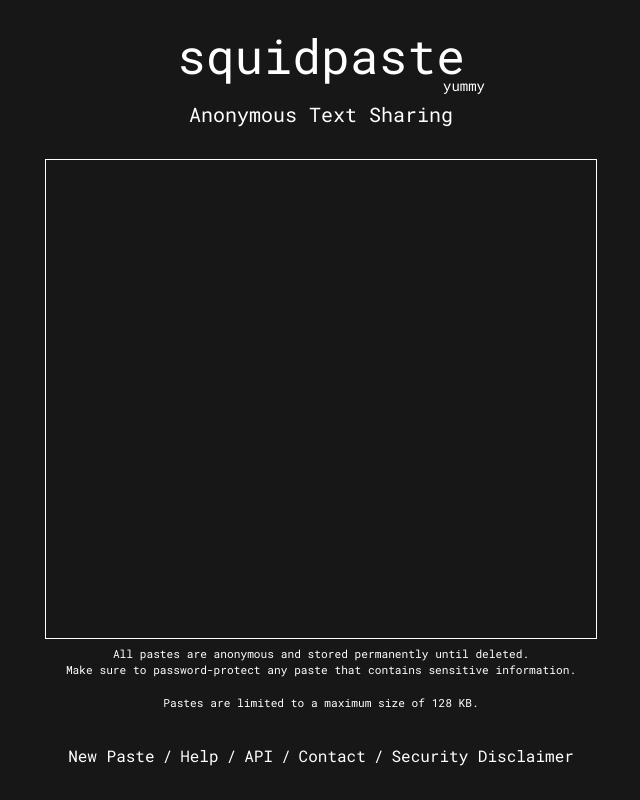
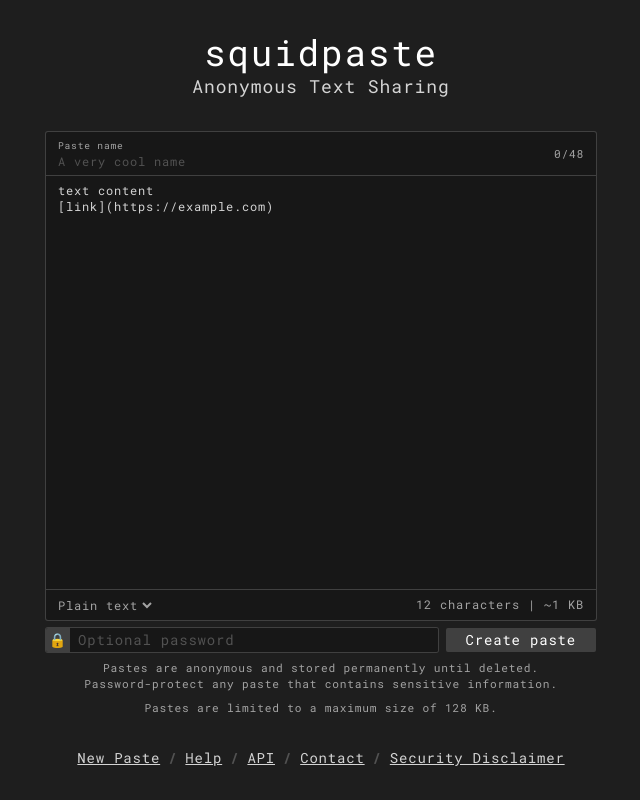
Before and after one commit to zaneshaw/squidpaste, a Vue app: page / in a window 1280 px wide. Shown: the whole page, without its empty margins (319-959 px from the left). Built offline with nearby package versions, Linux system fonts and the light colour scheme.

Commit message:
Add landing page

```diff
--- a/src/App.vue
+++ b/src/App.vue
@@ -1,34 +1,66 @@
-<script setup lang="ts"></script>
+<script setup lang="ts">
+import { ref } from "vue";
+
+const abc = ref("");
+</script>
 
 <template>
 	<div class="mx-auto flex h-screen w-[550px] flex-col gap-8 py-8 text-center">
-		<div class="flex flex-col gap-5">
-			<div class="relative mx-auto flex w-fit flex-col">
-				<h1>squidpaste</h1>
-				<span class="absolute -bottom-4 -right-5 text-sm">yummy</span>
-			</div>
+		<div class="flex flex-col">
+			<h1>squidpaste</h1>
 			<h2>Anonymous Text Sharing</h2>
 		</div>
 		<div class="flex grow flex-col gap-2">
-			<div class="grow ring-1 ring-white"></div>
-			<div class="flex flex-col gap-4 text-[0.7rem]">
+			<div class="flex grow flex-col overflow-hidden rounded-sm bg-neutral-900 text-left ring-1 ring-neutral-700">
+				<label for="paste-title" class="text-3xs relative flex cursor-text flex-col border-b border-neutral-700 px-3 py-1.5 text-neutral-400">
+					<span>Paste name</span>
+					<input
+						type="text"
+						maxlength="48"
+						id="paste-title"
+						placeholder="A very cool name"
+						v-model="abc"
+						class="w-full grow bg-transparent text-xs text-neutral-300 outline-none"
+					/>
+					<span class="text-2xs pointer-events-none absolute right-3 top-1/2 -translate-y-1/2">{{ abc.length }}/48</span>
+				</label>
+				<textarea class="h-full w-full grow resize-none bg-transparent px-3 py-1.5 text-xs outline-none">text content&#10;[link](https://example.com)</textarea>
+				<div class="flex justify-between border-t border-neutral-700 px-3 py-1.5 text-xs text-neutral-400">
+					<select class="-ml-1 bg-transparent outline-none [&>*]:bg-neutral-900">
+						<option>Plain text</option>
+						<option>C</option>
+						<option>C++</option>
+						<option>C#</option>
+						<option>JavaScript</option>
+					</select>
+					<span>12 characters | ~1 KB</span>
+				</div>
+			</div>
+			<div class="flex gap-2">
+				<div class="flex grow overflow-hidden rounded-sm ring-1 ring-neutral-700">
+					<div class="flex aspect-square h-full items-center justify-center bg-neutral-700 text-sm">🔒</div>
+					<input type="password" placeholder="Optional password" maxlength="32" class="grow bg-neutral-900 px-2 text-sm outline-none" />
+				</div>
+				<button class="rounded-sm bg-neutral-700 px-5 py-0.5 text-sm text-white transition-colors duration-75 hover:bg-neutral-600">Create paste</button>
+			</div>
+			<div class="text-2xs flex flex-col gap-2 text-neutral-400">
 				<div>
-					<p>All pastes are anonymous and stored permanently until deleted.</p>
-					<p>Make sure to password-protect any paste that contains sensitive information.</p>
+					<p>Pastes are anonymous and stored permanently until deleted.</p>
+					<p>Password-protect any paste that contains sensitive information.</p>
 				</div>
 				<p>Pastes are limited to a maximum size of 128 KB.</p>
 			</div>
 		</div>
-		<div class="flex justify-center gap-2">
-			<a href="">New Paste</a>
+		<div class="flex justify-center gap-2 text-sm [&>span]:font-bold [&>span]:text-neutral-600">
+			<a href="/">New Paste</a>
 			<span>/</span>
-			<a href="">Help</a>
+			<a href="/help">Help</a>
 			<span>/</span>
-			<a href="">API</a>
+			<a href="/help#api">API</a>
 			<span>/</span>
-			<a href="">Contact</a>
+			<a href="/contact">Contact</a>
 			<span>/</span>
-			<a href="">Security Disclaimer</a>
+			<a href="/security">Security Disclaimer</a>
 		</div>
 	</div>
 </template>
--- a/src/style.postcss
+++ b/src/style.postcss
@@ -4,14 +4,22 @@
 
 @layer base {
 	html {
-		@apply bg-neutral-900 font-mono text-white;
+		@apply bg-[#1e1e1e] font-mono tracking-wider text-neutral-300;
 	}
 
 	h1 {
-		@apply text-5xl;
+		@apply text-4xl tracking-wider text-white;
 	}
 
 	h2 {
-		@apply text-xl;
+		@apply text-lg tracking-wider;
+	}
+
+	a {
+		@apply underline;
+	}
+
+	input::placeholder {
+		@apply text-neutral-600;
 	}
 }
--- a/tailwind.config.js
+++ b/tailwind.config.js
@@ -2,9 +2,13 @@
 export default {
 	content: ["./src/**/*.{html,js,vue,ts}"],
 	theme: {
+		fontFamily: {
+			mono: ['"Roboto Mono"', "mono"]
+		},
 		extend: {
-			fontFamily: {
-				mono: ['"Roboto Mono"', "mono"]
+			fontSize: {
+				"2xs": ["0.7rem", "1rem"],
+				"3xs": ["0.6rem", "0.95rem"]
 			}
 		}
 	},
```
